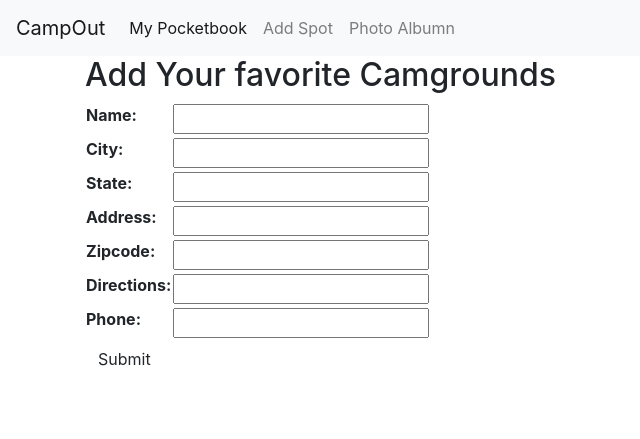
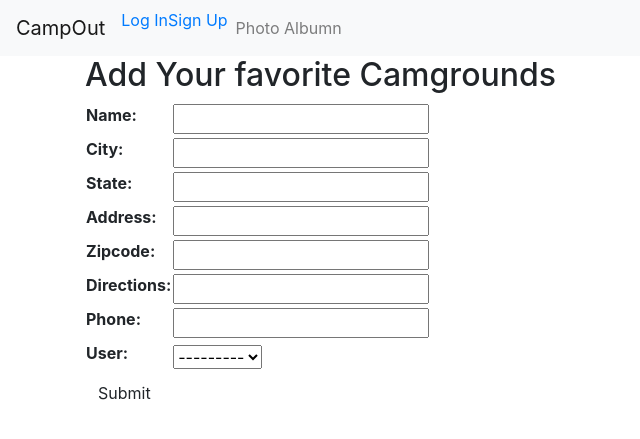
Before and after one commit to joneill129/CampOut, a Django app: page /campgrounds/create in a window 1280 px wide. Shown: the top 439 px of the page, without its empty margins (0-640 px from the left). Run offline with Django 3.2, Linux system fonts and the light colour scheme.

Commit message:
add login/logout functionality

```diff
--- a/camp_out/settings.py
+++ b/camp_out/settings.py
@@ -123,3 +123,7 @@ USE_TZ = True
 # https://docs.djangoproject.com/en/3.1/howto/static-files/
 
 STATIC_URL = '/static/'
+
+LOGIN_REDIRECT_URL = '/campgrounds/'
+
+LOGOUT_REDIRECT_URL = '/'
--- a/camp_out/urls.py
+++ b/camp_out/urls.py
@@ -18,5 +18,6 @@ from django.urls import path, include
 
 urlpatterns = [
     path('admin/', admin.site.urls),
-    path('', include('main_app.urls'))
+    path('', include('main_app.urls')),
+    path('accounts/', include('django.contrib.auth.urls')),
 ]
--- a/main_app/models.py
+++ b/main_app/models.py
@@ -1,5 +1,7 @@
 from django.db import models
 from django.urls import reverse
+from django.contrib.auth.models import User
+
 
 # Create your models here.
 from django.db import models
@@ -14,6 +16,8 @@ class Campground(models.Model):
     zipcode = models.CharField(max_length=15, default='')
     directions = models.CharField(max_length=200, default='')
     phone = models.CharField(max_length=15, default='')
+    user = models.ForeignKey(User, on_delete=models.CASCADE)
+
 
     def __str__(self):
         return self.name
--- a/main_app/templates/base.html
+++ b/main_app/templates/base.html
@@ -21,10 +21,17 @@
     </button>
     <div class="collapse navbar-collapse" id="navbarNavAltMarkup">
       <div class="navbar-nav">
+        {% if user.is_authenticated %}
         <a class="nav-item nav-link active" href="{% url 'campgrounds_pocketbook' %}">My Pocketbook<span class="sr-only">(current)</span></a>
         <a class="nav-item nav-link" href="{% url 'campgrounds_create' %}">Add Spot</a>
+        <a class="nav-item nav-link" href="/">Campground Search</a>
+        <a href="{% url 'logout' %}">Log Out</a>
+        {% else %}
+        <a href="{% url 'login' %}">Log In</a>
+        <a href="{% url 'signup' %}">Sign Up</a>
         <a class="nav-item nav-link" href="{% url 'add_photo' %}">Photo Albumn</a>
       </div>
+      {% endif %}
     </div>
   </nav>
 </header>
--- a/main_app/urls.py
+++ b/main_app/urls.py
@@ -12,5 +12,6 @@ urlpatterns = [
     path('campgrounds/<int:pk>/delete/', views.CampgroundDelete.as_view(), name='campground_delete'),
     path('campgrounds/<int:campground_id>/add_trip/', views.add_trip, name='add_trip'),
     path('campgrounds/<int:pk>/', views.TripUpdate.as_view(), name='trip_update'),
-    path('campgrounds/photos', views.add_photo, name='add_photo')
+    path('campgrounds/photos', views.add_photo, name='add_photo'),
+    path('accounts/signup/', views.signup, name='signup'),
 ]
--- a/main_app/views.py
+++ b/main_app/views.py
@@ -2,6 +2,8 @@ from django.shortcuts import render, redirect
 from django.views.generic.edit import CreateView, UpdateView, DeleteView
 from .models import Campground, Photo, Trip
 from .forms import TripForm
+from django.contrib.auth import login
+from django.contrib.auth.forms import UserCreationForm
 import requests
 import os
 
@@ -50,6 +52,11 @@ class CampgroundCreate(CreateView):
     fields = '__all__'
     success_url = '/campgrounds/'
 
+    def form_valid(self, form):
+        form.instance.user = self.request.user
+        return super().form_valid(form)
+
+
 class CampgroundUpdate(UpdateView):
     model = Campground
     fields = ['city', 'state', 'zipcode', 'phone', 'directions']
@@ -61,3 +68,22 @@ class CampgroundDelete(DeleteView):
 class TripUpdate(UpdateView):
     model = Trip
     fields = ['startdate', 'enddate', 'reservation']
+
+def signup(request):
+  error_message = ''
+  if request.method == 'POST':
+    # This is how to create a 'user' form object
+    # that includes the data from the browser
+    form = UserCreationForm(request.POST)
+    if form.is_valid():
+      # This will add the user to the database
+      user = form.save()
+      # This is how we log a user in via code
+      login(request, user)
+      return redirect('/')
+    else:
+      error_message = 'Invalid sign up - try again'
+  # A bad POST or a GET request, so render signup.html with an empty form
+  form = UserCreationForm()
+  context = {'form': form, 'error_message': error_message}
+  return render(request, 'registration/signup.html', context)
```
Also changed, not shown: main_app/templates/registration/login.html (added, +8 -0 lines), main_app/templates/registration/signup.html (added, +14 -0 lines), main_app/migrations/0001_initial.py, main_app/migrations/0002_remove_campground_user.py (added), main_app/migrations/0003_campground_user.py (added).
